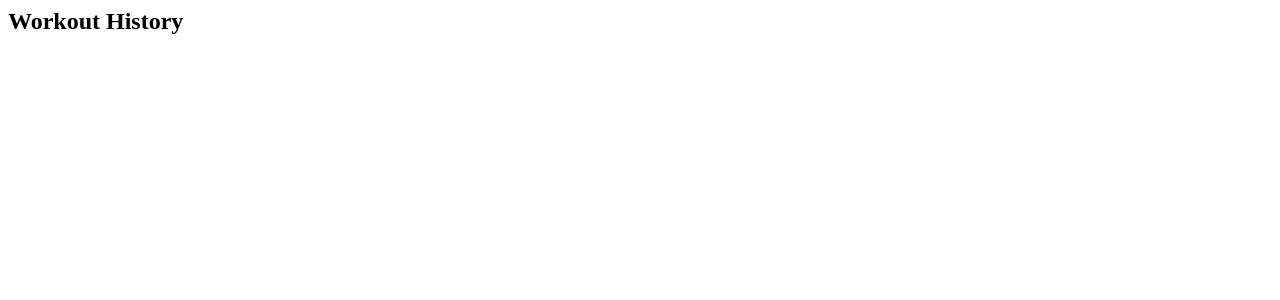
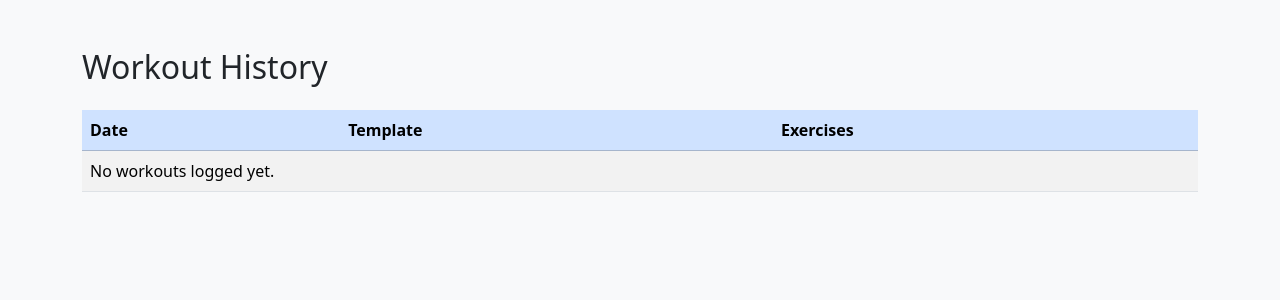
Before and after one commit to CNeiheisel/gymApp, a Django app: page /history/ in a window 1280 px wide. Before the commit the part shown is almost empty. Shown: the top 300 px of the page. Run offline with Django 5.2, Linux system fonts and the light colour scheme; a user stored in the database is signed in; data comes from the database, SQL or seed files in the repository.

Commit message:
Update history.html

```diff
--- a/workouts/templates/workouts/history.html
+++ b/workouts/templates/workouts/history.html
@@ -1,11 +1,39 @@
-<h2>Workout History</h2>
-<ul>
-  {% for w in workouts %}
-    <li>{{ w.date }} - {{ w.template.name }}</li>
-    <ul>
-      {% for ex in w.exercises.all %}
-        <li>{{ ex.exercise.name }}: {{ ex.weight }} kg × {{ ex.reps }} reps</li>
-      {% endfor %}
-    </ul>
-  {% endfor %}
-</ul>
+<!DOCTYPE html>
+<html lang="en">
+<head>
+    <meta charset="UTF-8">
+    <title>Workout History - GymApp</title>
+    <link href="https://cdn.jsdelivr.net/npm/bootstrap@5.3.3/dist/css/bootstrap.min.css" rel="stylesheet">
+</head>
+<body class="bg-light">
+    <div class="container py-5">
+        <h2 class="mb-4">Workout History</h2>
+        <table class="table table-striped table-hover">
+            <thead class="table-primary">
+                <tr>
+                    <th>Date</th>
+                    <th>Template</th>
+                    <th>Exercises</th>
+                </tr>
+            </thead>
+            <tbody>
+                {% for workout in workouts %}
+                <tr>
+                    <td>{{ workout.date }}</td>
+                    <td>{{ workout.template.name }}</td>
+                    <td>
+                        {% for exercise in workout.loggedexercise_set.all %}
+                            {{ exercise.exercise.name }} ({{ exercise.reps }} reps, {{ exercise.weight }} kg)<br>
+                        {% endfor %}
+                    </td>
+                </tr>
+                {% empty %}
+                <tr><td colspan="3">No workouts logged yet.</td></tr>
+                {% endfor %}
+            </tbody>
+        </table>
+    </div>
+
+    <script src="https://cdn.jsdelivr.net/npm/bootstrap@5.3.3/dist/js/bootstrap.bundle.min.js"></script>
+</body>
+</html>
```
